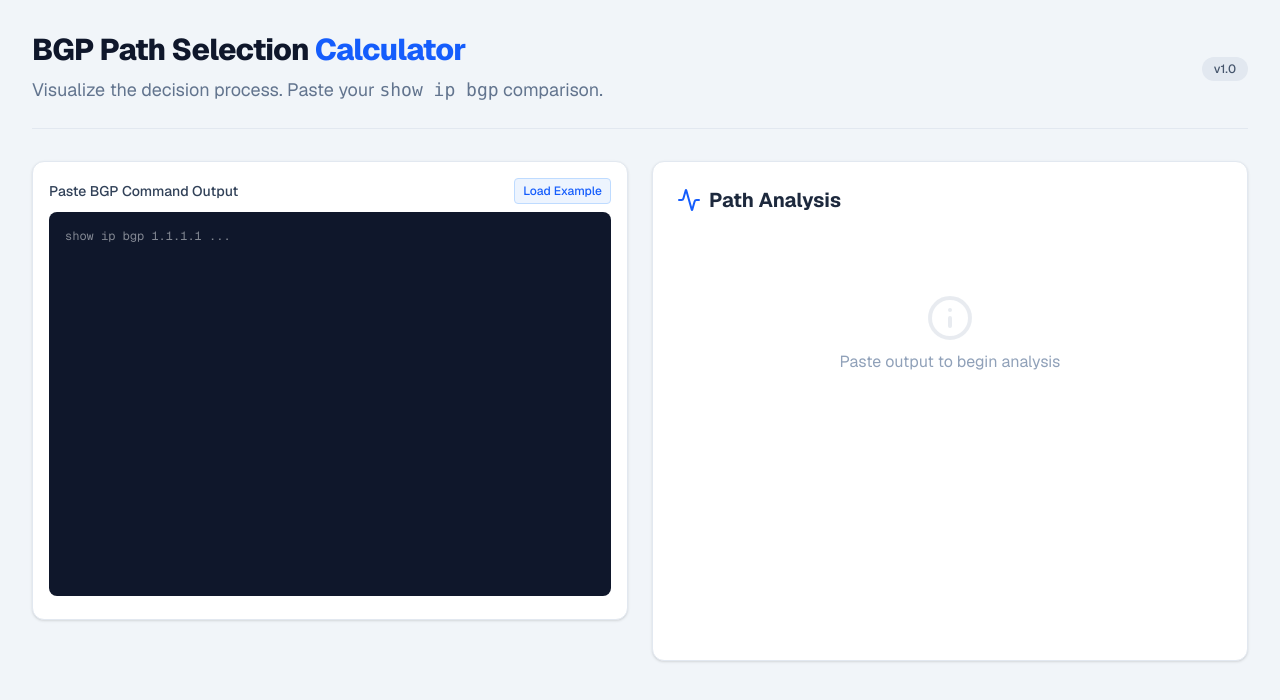
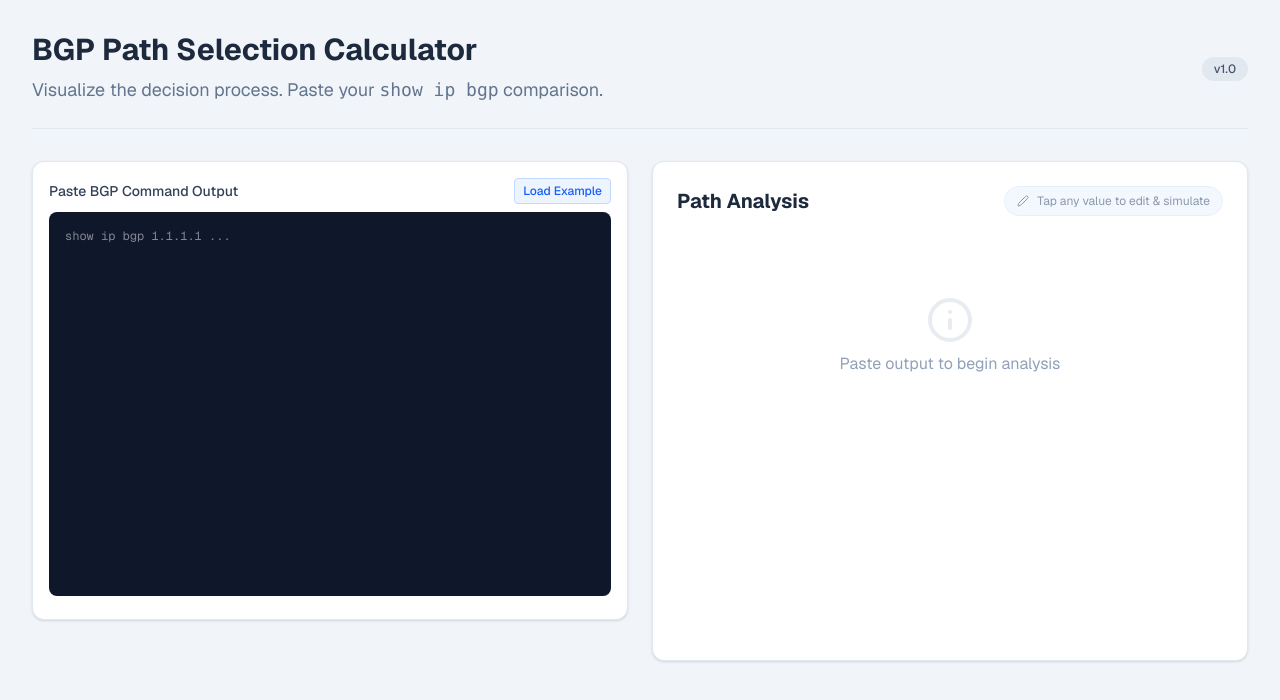
Before and after one commit to tryinghard2lrn/BGP-path-selection-process-calculator, a Next.js app: page / in a window 1280 px wide. Shown: the top 700 px of the page. Built offline with nearby package versions, Linux system fonts and the light colour scheme.

Commit message:
chore(ui): restore edit badge, remove activity icon, simplify header font

```diff
--- a/src/app/page.tsx
+++ b/src/app/page.tsx
@@ -8,8 +8,8 @@ export default function Home() {
         {/* Header */}
         <header className="flex flex-col md:flex-row md:items-center justify-between pb-6 border-b border-slate-200">
           <div>
-            <h1 className="text-3xl font-extrabold text-slate-900 tracking-tight">
-              BGP Path Selection <span className="text-blue-600">Calculator</span>
+            <h1 className="text-3xl font-bold text-slate-800">
+              BGP Path Selection Calculator
             </h1>
             <p className="text-slate-500 mt-2 text-lg">
               Visualize the decision process. Paste your <code>show ip bgp</code> comparison.
--- a/src/components/BgpCalculator.tsx
+++ b/src/components/BgpCalculator.tsx
@@ -250,9 +250,12 @@ export default function BgpCalculator() {
                 <div className="bg-white p-6 rounded-xl shadow-sm border border-slate-200 min-h-[500px]">
                     <div className="flex items-center justify-between mb-6">
                         <h2 className="text-xl font-bold text-slate-800 flex items-center gap-2">
-                            <Activity className="text-blue-600" />
                             Path Analysis
                         </h2>
+                        <div className="flex items-center gap-2 text-xs text-slate-500 bg-blue-50 text-blue-700 px-3 py-1.5 rounded-full border border-blue-100 animate-pulse">
+                            <Edit2 className="w-3 h-3" />
+                            <span>Tap any value to edit & simulate</span>
+                        </div>
                     </div>
 
                     {!analysis ? (
```
Also changed, not shown: 1 other file (tests, documents, lock files or other folders).
